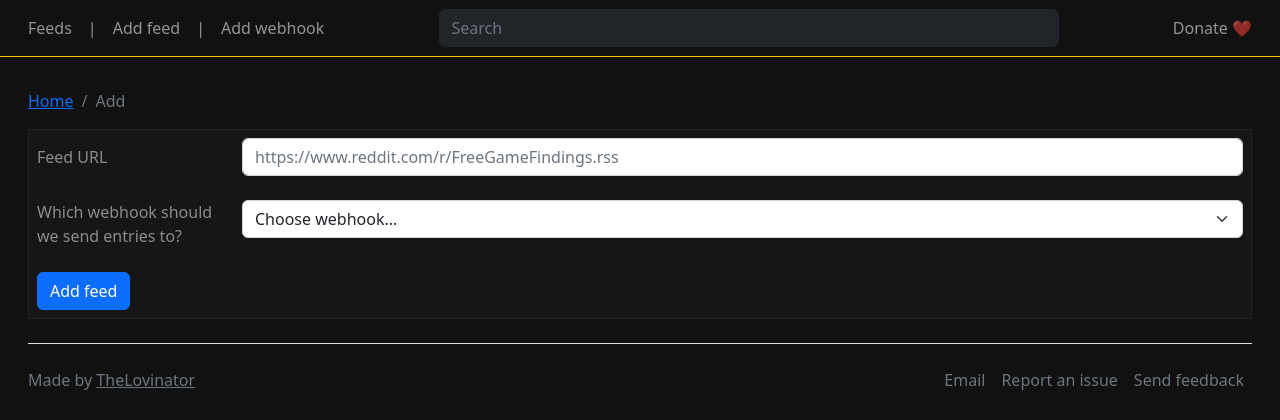
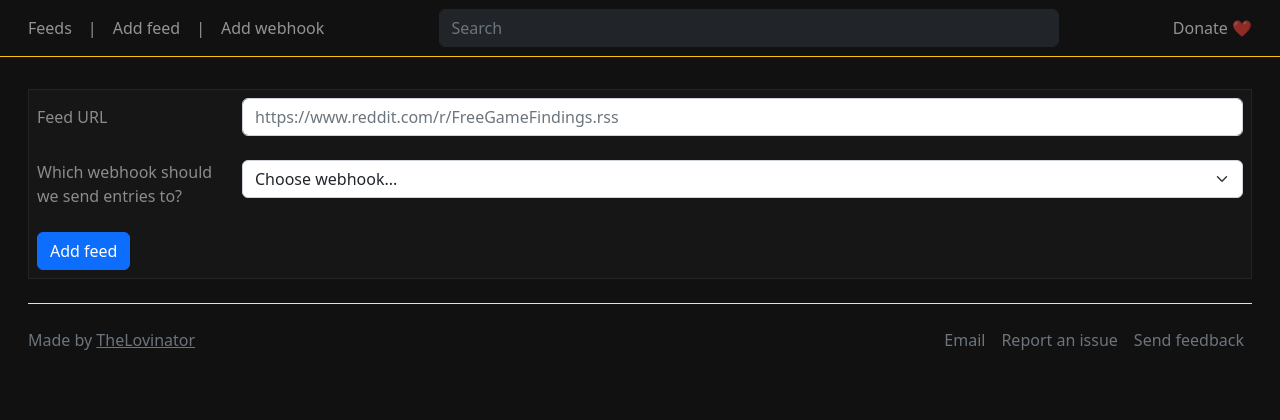
Before and after one commit to TheLovinator1/discord-rss-bot, a FastAPI app: page /add in a window 1280 px wide. Shown: the top 420 px of the page. Run offline with FastAPI, Linux system fonts and the light colour scheme; parts of the project's set-up code (start-up, migrations or seed data) failed here and were passed over.

Commit message:
Remove breadcrumbs

```diff
--- a/discord_rss_bot/templates/add.html
+++ b/discord_rss_bot/templates/add.html
@@ -1,14 +1,6 @@
 {% extends "base.html" %}
 {% block title %} | Add new feed{% endblock %}
 {% block content %}
-    {# Home / Add #}
-    <nav aria-label="breadcrumb">
-        <ol class="breadcrumb">
-            <li class="breadcrumb-item"><a href="/">Home</a></li>
-            <li class="breadcrumb-item active" aria-current="page">Add</li>
-        </ol>
-    </nav>
-
     <div class="p-2 border border-dark">
         <form action="/add" method="post">
             {# Feed URL #}
```
Also changed, not shown: discord_rss_bot/templates/webhooks.html (+0 -8 lines).
